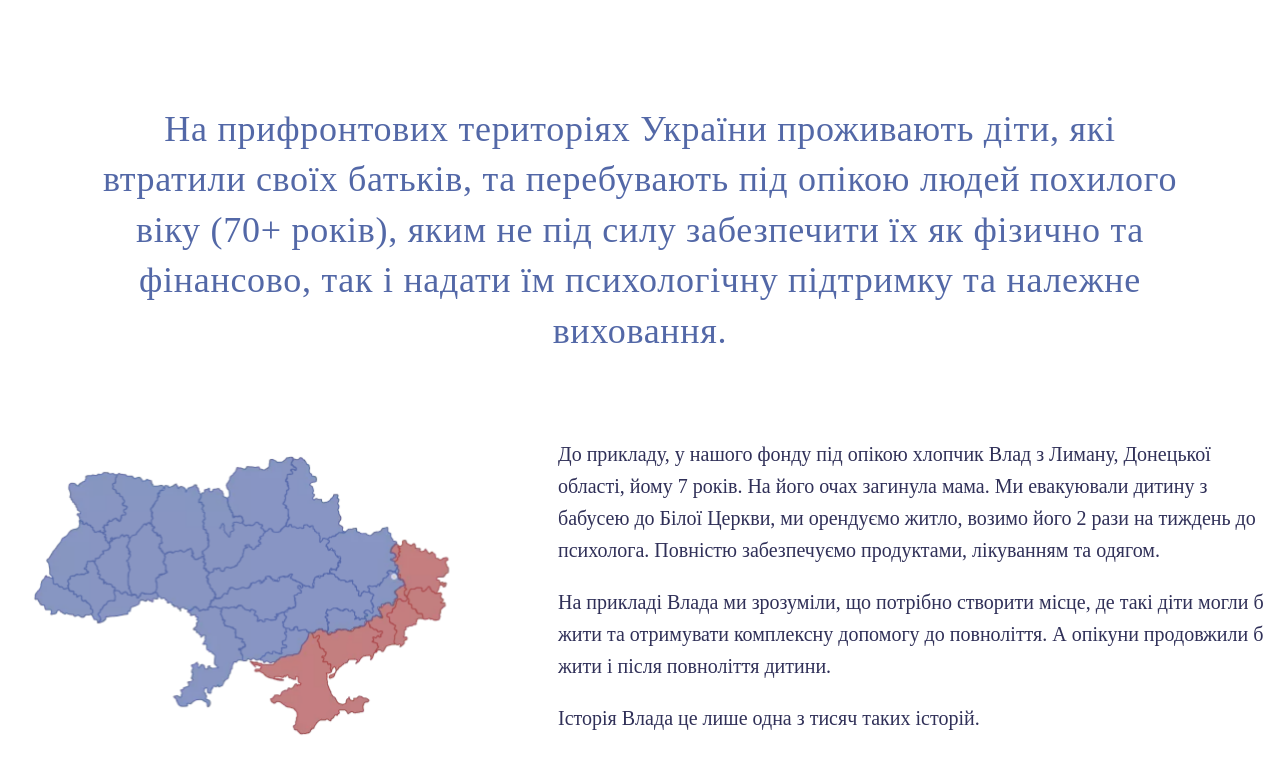
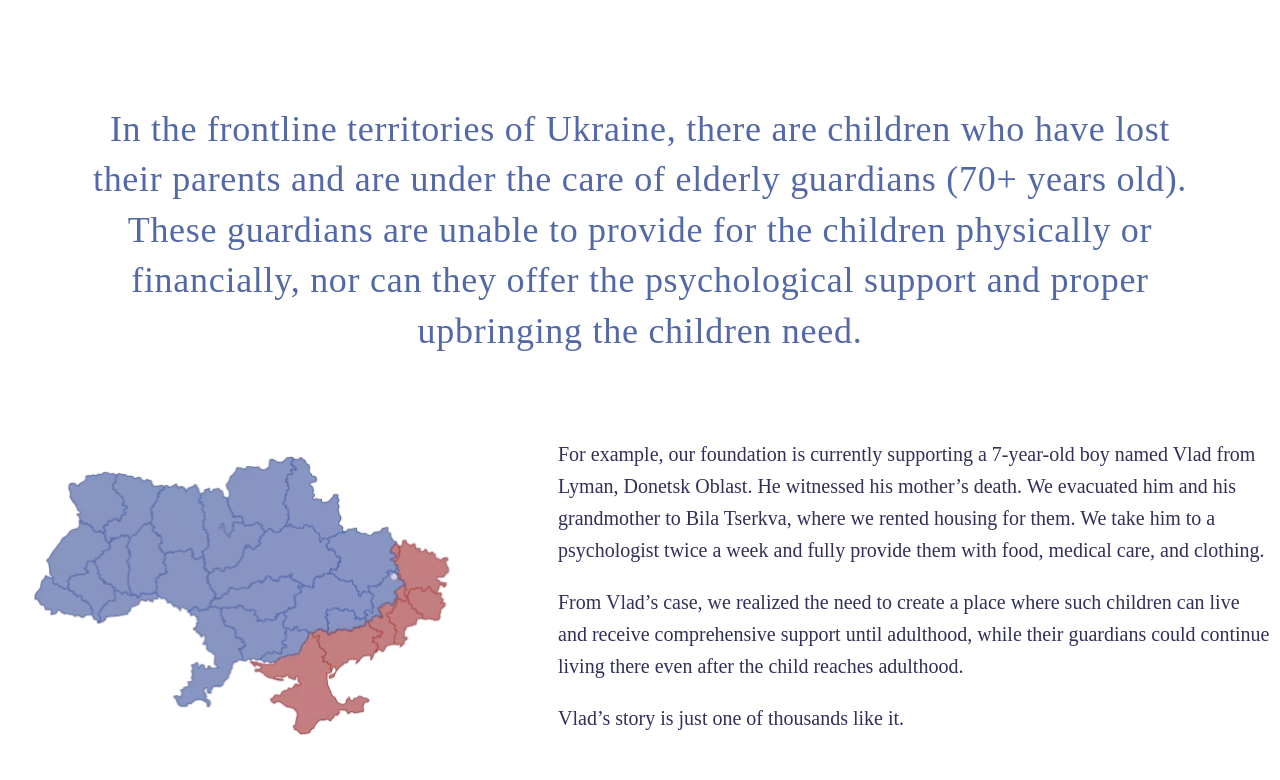
Before and after one commit to Ukrainian-Educational-Foundation/home-project, a Next.js app: page /en in a window 1280 px wide. Shown: the part 1020-1800 px from the top of the page. Built offline with nearby package versions, Linux system fonts and the light colour scheme.

Commit message:
add adaptive

```diff
--- a/messages/en.json
+++ b/messages/en.json
@@ -23,12 +23,16 @@
     "supporting": "Companies supporting us:"
   },
   "UkrMap": {
-    "videoStories": "Watch the video stories of our wards:"
+    "videoStories": "Watch the video stories of our wards:",
+    "title": "In the frontline territories of Ukraine, there are children who have lost their parents and are under the care of elderly guardians (70+ years old). These guardians are unable to provide for the children physically or financially, nor can they offer the psychological support and proper upbringing the children need.",
+    "description_p1": "For example, our foundation is currently supporting a 7-year-old boy named Vlad from Lyman, Donetsk Oblast. He witnessed his mother’s death. We evacuated him and his grandmother to Bila Tserkva, where we rented housing for them. We take him to a psychologist twice a week and fully provide them with food, medical care, and clothing.",
+    "description_p2": "From Vlad’s case, we realized the need to create a place where such children can live and receive comprehensive support until adulthood, while their guardians could continue living there even after the child reaches adulthood.",
+    "description_p3": "Vlad’s story is just one of thousands like it."
   },
   "OldLady": {
     "title": "\"We are deeply convinced that we must take responsibility for the children and wives of those who took responsibility for us and gave their lives or health to defend our country.\"",
     "aboutProject": {
-      "title": "This is why the idea of the ДІМ Center for Children project was born.",
+      "title": "This is why the idea of the HOME Center for Children project was born.",
       "description": "This category of children and elderly people requires round-the-clock care. We began searching for models of similar centers to adopt the best practices.",
       "teamInformation": "Our team visited all well-known (and even lesser-known) shelters, rehabilitation centers, and care homes in Ukraine and Europe. And only one (!!!) truly stands out: Marta Levchenko's “City of Goodness”. It is the largest shelter in Ukraine, currently housing 300 mothers with children, two relocated orphanages, a hospice for children with cancer, and an animal shelter."
     }
--- a/messages/uk.json
+++ b/messages/uk.json
@@ -24,7 +24,11 @@
     "supporting": "Компанії, що підтримують нас:"
   },
   "UkrMap": {
-    "videoStories": "Подивіться відеоісторії наших підопічних:"
+    "videoStories": "Подивіться відеоісторії наших підопічних:",
+    "title": "На прифронтових територіях України проживають діти, які втратили своїх батьків, та перебувають під опікою людей похилого віку (70+ років), яким не під силу забезпечити їх як фізично та фінансово, так і надати їм психологічну підтримку та належне виховання.",
+    "description_p1": "До прикладу, у нашого фонду під опікою хлопчик Влад з Лиману, Донецької області, йому 7 років. На його очах загинула мама. Ми евакуювали дитину з бабусею до Білої Церкви, ми орендуємо житло, возимо його 2 рази на тиждень до психолога. Повністю забезпечуємо продуктами, лікуванням та одягом.",
+     "description_p2": "На прикладі Влада ми зрозуміли, що потрібно створити місце, де такі діти могли б жити та отримувати комплексну допомогу до повноліття. А опікуни продовжили б жити і після повноліття дитини.",
+     "description_p3": "Історія Влада це лише одна з тисяч таких історій."
   },
   "OldLady": {
     "title": "\"Ми глибоко переконані, що маємо взяти відповідальність за дітей та дружин тих, хто взяв відповідальність за нас та віддав своє життя чи здоров'я захищаючи країну\"",
--- a/src/components/organisms/AboutFond/AboutFond.module.css
+++ b/src/components/organisms/AboutFond/AboutFond.module.css
@@ -272,7 +272,7 @@
   font-family: Onest;
   font-size: 14px;
   font-weight: 400;
-  line-height: 24px;
+  line-height: 20px;
   text-align: left;
   text-decoration-line: underline;
   text-decoration-style: solid;
--- a/src/components/organisms/AboutFond/AboutFond.tsx
+++ b/src/components/organisms/AboutFond/AboutFond.tsx
@@ -63,6 +63,28 @@ function AboutFond() {
   }, [initialView, view, isData, isTablet, isMobile]);
 
   useEffect(() => {
+    if (params.locale === "en") {
+      if (dataEn.length > 0 && isData.length === 0) {
+        setData([...dataEn.slice(dataEn.length / 2), ...dataEn]);
+      }
+      if (dataEn.length > 0 && isData.length === 0 && !isTablet && !isMobile) {
+        setData([...dataEn.slice(dataEn.length / 2), ...dataEn]);
+      }
+      if (
+        dataEn.length > 0 &&
+        isData.length > 0 &&
+        (isTablet || isMobile) &&
+        flag
+      ) {
+        setData([...dataEn.slice(3), ...dataEn]);
+        setFlag(false);
+      }
+      return;
+    }
+
+    if (data.length > 0 && isData.length === 0) {
+      setData([...data.slice(data.length / 2), ...data]);
+    }
     if (data.length > 0 && isData.length === 0 && !isTablet && !isMobile) {
       setData([...data.slice(data.length / 2), ...data]);
     }
@@ -75,20 +97,7 @@ function AboutFond() {
       setData([...data.slice(3), ...data]);
       setFlag(false);
     }
-  }, [isData.length, isTablet, flag, isMobile]);
-
-  useEffect(() => {
-    if (params.locale === "en") {
-      if (dataEn.length > 0 && isData.length === 0) {
-        setData([...dataEn.slice(dataEn.length / 2), ...dataEn]);
-      }
-      return;
-    }
-
-    if (data.length > 0 && isData.length === 0) {
-      setData([...data.slice(data.length / 2), ...data]);
-    }
-  }, [isData.length, params.locale]);
+  }, [flag, isData.length, isMobile, isTablet, params.locale]);
 
   const handlePrev = () => {
     if (view >= 0) {
--- a/src/components/organisms/Footer/Footer.module.css
+++ b/src/components/organisms/Footer/Footer.module.css
@@ -2,7 +2,7 @@
   display: flex;
   flex-direction: column;
   width: 100%;
-  height: 260px;
+  min-height: 260px;
   padding: 40px 57px 40px 57px;
   gap: 80px;
   background: #303058;
@@ -62,3 +62,34 @@
 .footer > div:nth-of-type(2) img {
   margin: 0 8px;
 }
+
+@media (max-width: 1024px) {
+  .footer_main {
+    display: flex;
+    flex-direction: column;
+    align-items: center;
+  }
+
+  .footer_main div:nth-of-type(2) {
+    text-align: justify;
+    margin-top: 24px;
+    margin-bottom: 60px;
+  }
+}
+
+@media (max-width: 768px) {
+  .footer_main div:nth-of-type(2) {
+    margin-bottom: 100px;
+  }
+
+  .footer_main div:nth-of-type(2) {
+    width: 100%;
+    max-width: 446px;
+    min-width: 340px;
+  }
+
+  .footer > div:nth-of-type(2) > a {
+    font-size: 12px;
+    margin-top: -30px;
+  }
+}
--- a/src/components/organisms/Footer/Footer.tsx
+++ b/src/components/organisms/Footer/Footer.tsx
@@ -1,11 +1,25 @@
+"use client";
 import Image from "next/image";
 import styles from "./Footer.module.css";
-import React from "react";
+import React, { useEffect, useState } from "react";
 import Button from "@/components/atoms/Button/Button";
 import { useTranslations } from "next-intl";
 
 function Footer() {
   const t = useTranslations("Footer");
+  const [widthView, setWidthView] = useState(0);
+
+  useEffect(() => {
+    const handleResize = () => {
+      setWidthView(window.innerWidth);
+    };
+    handleResize();
+
+    window.addEventListener("resize", handleResize);
+
+    return () => window.removeEventListener("resize", handleResize);
+  }, []);
+
   return (
     <div className={`${styles.footer}`}>
       <div className={`${styles.footer_main}`}>
@@ -24,7 +38,11 @@ function Footer() {
           лікувати, одягати, навчати). Робити щоденні маленькі зміни, що <br />
           призводять до якісної зміни життя дітей в Україні. */}
         </div>
-        <Button text={t("btn_help")} size="Small" />
+        {widthView < 1025 ? (
+          <Button text={t("btn_help")} size="Large" />
+        ) : (
+          <Button text={t("btn_help")} size="Small" />
+        )}
       </div>
       <div>
         <a
--- a/src/components/organisms/OldLady/OldLady.module.css
+++ b/src/components/organisms/OldLady/OldLady.module.css
@@ -130,4 +130,7 @@
     padding: 20px;
     font-size: 16px;
   }
+    .old_lady > div:last-child > ul > li:first-child {
+    text-align: center;
+  }
 }
--- a/src/components/organisms/Slider/Slider.module.css
+++ b/src/components/organisms/Slider/Slider.module.css
@@ -141,6 +141,10 @@
     width: 90vw;
   }
 
+  .slider > div:first-child {
+    text-align: center;
+  }
+
   .slide > div {
     width: 100%;
     height: 50%;
--- a/src/components/organisms/Slider/Slider.tsx
+++ b/src/components/organisms/Slider/Slider.tsx
@@ -44,6 +44,7 @@ const Slider = () => {
         setData([...dataFoundSliderEn.slice(1), ...dataFoundSliderEn]);
         setFlag(false);
       } else if (isMobile) return;
+      return
     }
 
     if (dataFoundSlider.length > 0 && data.length === 0 && !isMobile) {
--- a/src/components/organisms/UkrMap/UkrMap.tsx
+++ b/src/components/organisms/UkrMap/UkrMap.tsx
@@ -45,30 +45,15 @@ function UkrMap() {
 
   return (
     <div className={`${styles.ukr_map}`} id="ukr_map">
-      <div>
-        На прифронтових територіях України проживають діти, які втратили своїх
-        батьків, та перебувають під опікою людей похилого віку (70+ років), яким
-        не під силу забезпечити їх як фізично та фінансово, так і надати їм
-        психологічну підтримку та належне виховання.
-      </div>
+      <div>{t("title")}</div>
       <div className={`${styles.ukr_map_wrap}`}>
         <div>
           <Image src="/map.png.webp" alt="logo" fill />
         </div>
         <ul>
-          <li>
-            До прикладу, у нашого фонду під опікою хлопчик Влад з Лиману,
-            Донецької області, йому 7 років. На його очах загинула мама. Ми
-            евакуювали дитину з бабусею до Білої Церкви, ми орендуємо житло,
-            возимо його 2 рази на тиждень до психолога. Повністю забезпечуємо
-            продуктами, лікуванням та одягом.
-          </li>
-          <li>
-            На прикладі Влада ми зрозуміли, що потрібно створити місце, де такі
-            діти могли б жити та отримувати комплексну допомогу до повноліття. А
-            опікуни продовжили б жити і після повноліття дитини.
-          </li>
-          <li>Історія Влада це лише одна з тисяч таких історій.</li>
+          <li>{t("description_p1")}</li>
+          <li>{t("description_p2")}</li>
+          <li>{t("description_p3")}</li>
         </ul>
       </div>
       {playingVideo && <div className="overlay"></div>}
```
